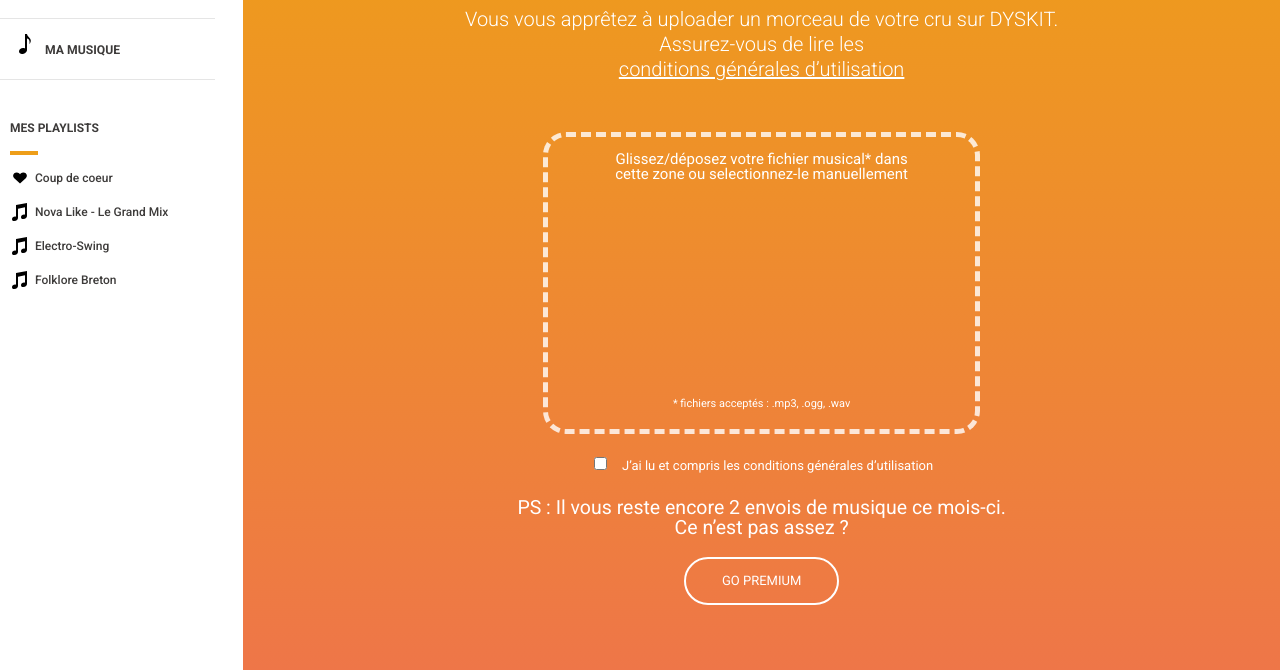
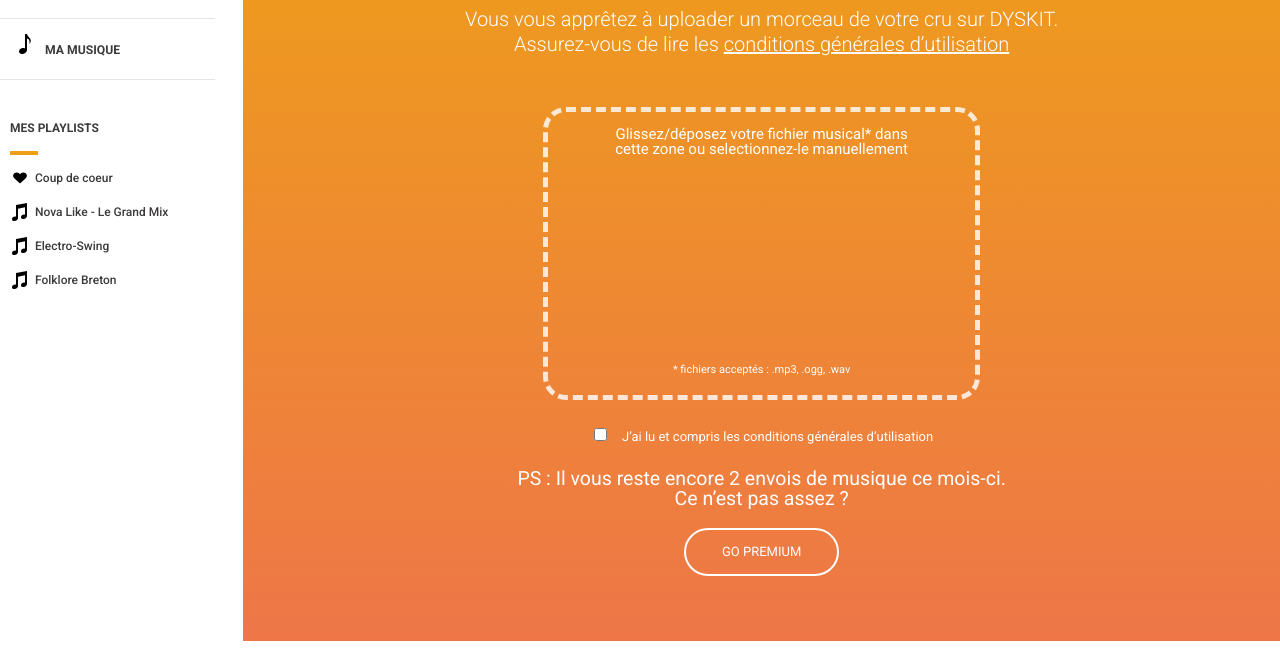
Before and after one commit to hpruvot/dys-proj, a plain HTML site: page index.html in a window 1280 px wide. Shown: the part 175-845 px from the top of the page. After the commit the page ends 816 px from the top, so only its background shows below. Drawn offline with Linux system fonts and the light colour scheme.

Commit message:
upload fixes

```diff
--- a/assets/sass/_upload.scss
+++ b/assets/sass/_upload.scss
@@ -24,14 +24,15 @@
 			a {
 				color: $d-white;
 				text-decoration: underline;
+				display: inline-block;
 			}
 		}
 	}
 	.uploadZone {
 		.innerZone {
 			width: 427px;
-			height: 292px;
-			margin: 25px auto 20px;
+			height: 283px;
+			margin: 25px auto;
 			border: 5px dashed rgba(255,255,255,0.8);
 			border-radius: 23px;
 		}
@@ -58,7 +59,7 @@
 		#fileToUpload{
 			opacity: 0;
 			width: 427px;
-			height: 292px;
+			height: 283px;
 			position: absolute;
 			cursor: pointer;
 			left: 0;
```
Also changed, not shown: assets/stylesheets/style.css.
